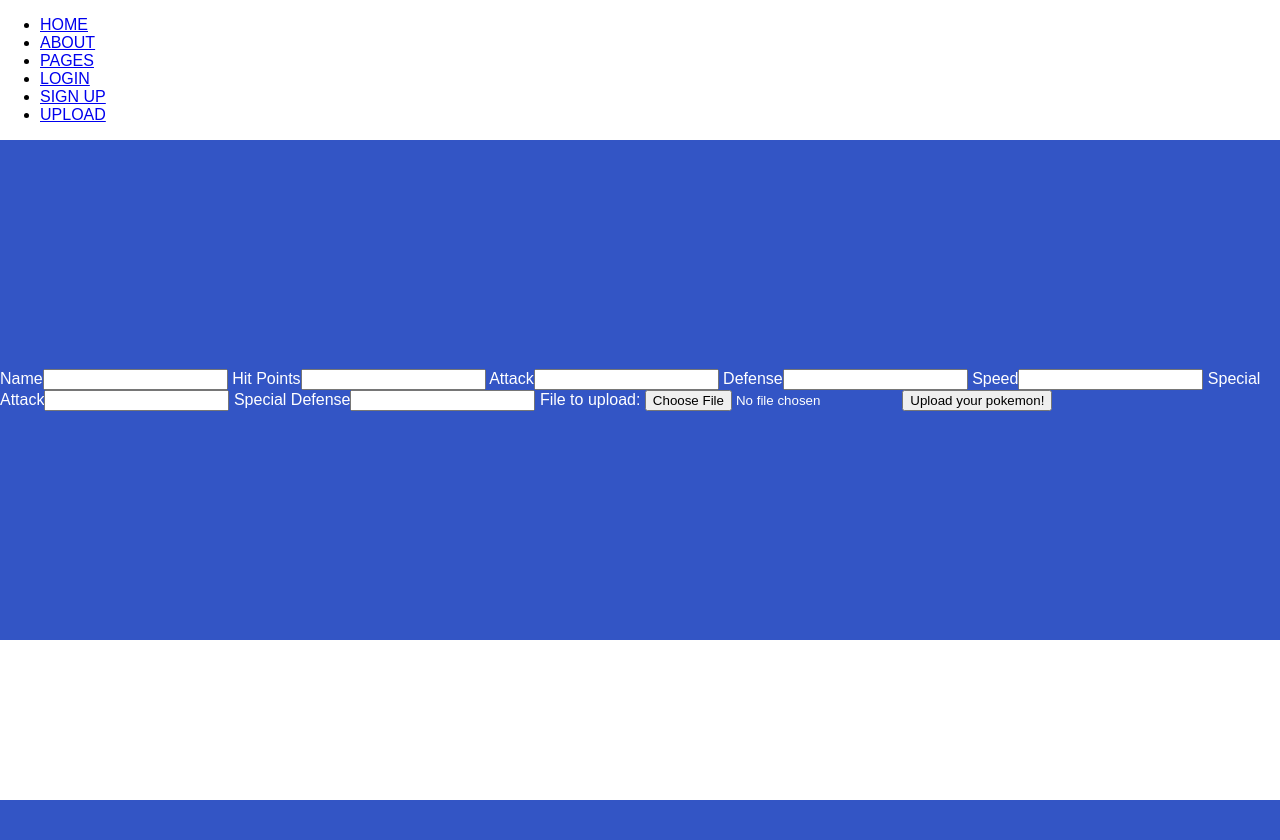
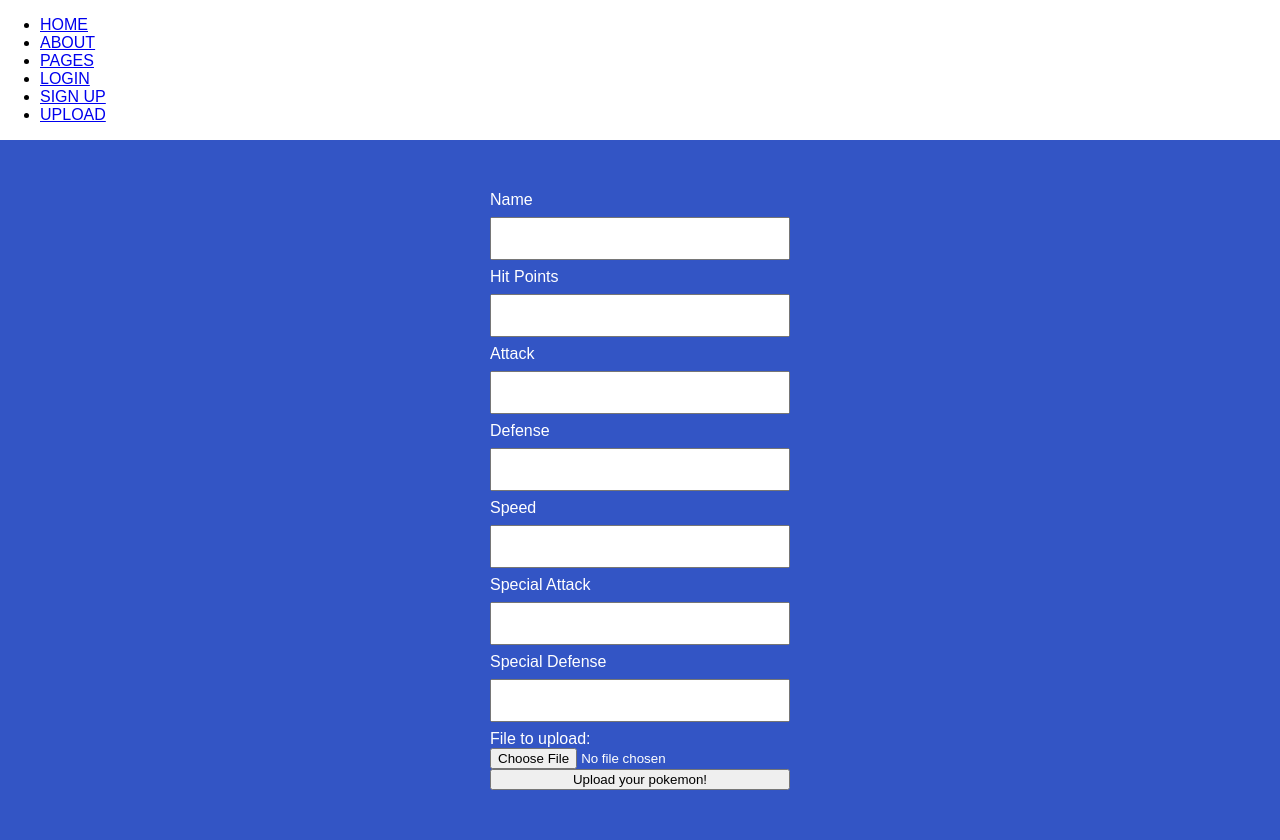
Before and after one commit to javidangarcia/pokemon-wiki, a Flask app: page /upload in a window 1280 px wide. Before the commit the page ends 800 px from the top, so only its background shows below. Run offline with Flask 2, Linux system fonts and the light colour scheme.

Commit message:
added some styling to upload page

```diff
--- a/flaskr/static/style.css
+++ b/flaskr/static/style.css
@@ -5,7 +5,7 @@ body {
 
 .title {
     display: flex;
-    height: 500px;
+    height: 700px;
     justify-content: center;
     align-items: center;
     flex-direction: column;
@@ -17,3 +17,24 @@ img {
     height: 200px;
     width: 200px;
 }
+
+.upload-form {
+    display: flex;
+    flex-direction: column;
+}
+
+.upload-form input {
+    width: 300px;
+}
+
+.upload-form input[type=text] {
+    padding: 12px 20px;
+    box-sizing: border-box;
+    margin: 8px 0;
+}
+
+.upload-form input[type=number] {
+    padding: 12px 20px;
+    box-sizing: border-box;
+    margin: 8px 0;
+}
--- a/flaskr/templates/upload.html
+++ b/flaskr/templates/upload.html
@@ -6,7 +6,7 @@ Upload a Pokemon!
 
 {% block content %}
 <div>
-    <form method="post" action="/upload" enctype="multipart/form-data">
+    <form class="upload-form" method="post" action="/upload" enctype="multipart/form-data">
         <tr>
             <td>Name<input type="text" name="name"></td>
             <td>Hit Points<input type="number" name="hit_points"></td>
```
